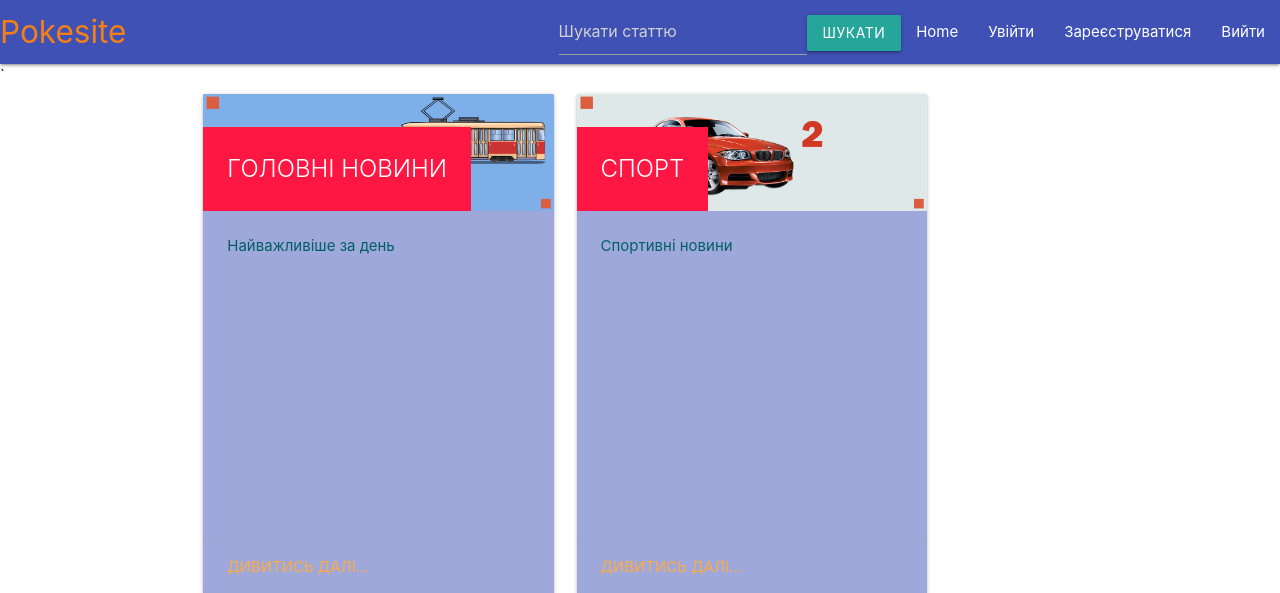
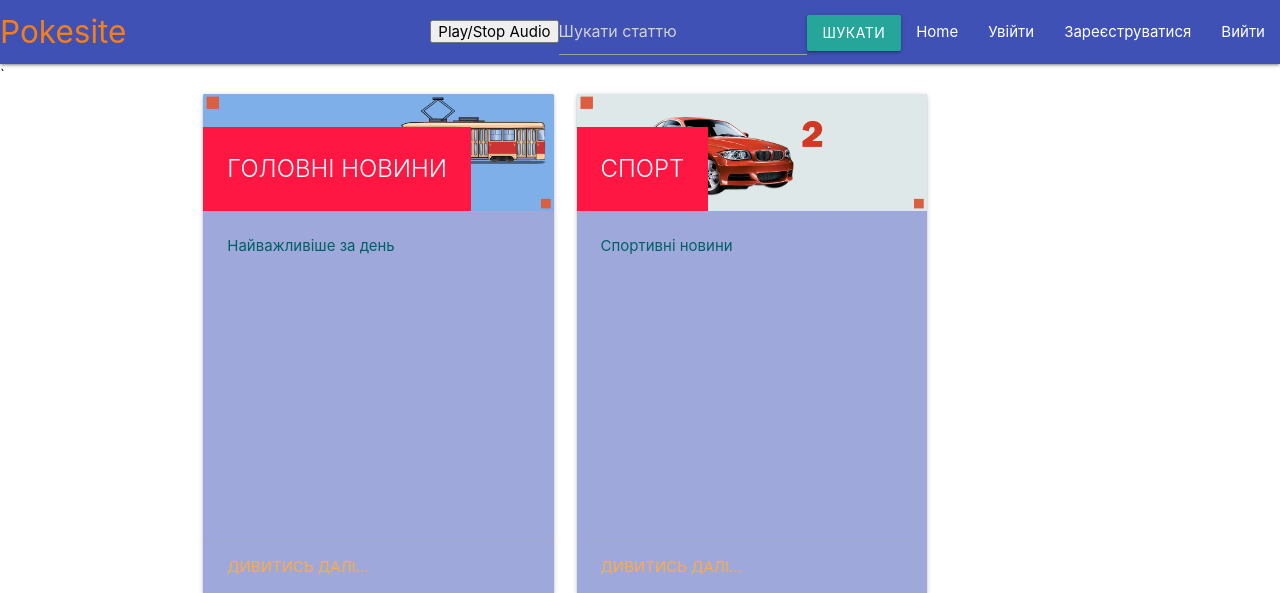
Before and after one commit to vadymolh/practiseDjango3, a Django app: page /categories/ in a window 1280 px wide. Shown: the top 593 px of the page. Run offline with Django 3.2, Linux system fonts and the light colour scheme; data comes from the database, SQL or seed files in the repository; both versions use the stored data as it was after the commit; grey boxes are pictures that could not be loaded.

Commit message:
music on/off

```diff
--- a/blog/templates/navbar.html
+++ b/blog/templates/navbar.html
@@ -9,6 +9,21 @@
     <!-- Compiled and minified JavaScript -->
     <script src="https://cdnjs.cloudflare.com/ajax/libs/materialize/1.0.0/js/materialize.min.js"></script>
     <title>BLOG</title>
+    <script>
+        var audio = new Audio('{% static 'audio/12.mp3' %}');
+        //audio.play();
+        navigator.mediaDevices.getUserMedia({ audio: true });
+        var state = false;
+        function pause() {
+            if (state) {
+                audio.pause();
+                state = false;
+            } else {
+                audio.play();
+                state = true;
+            }
+        }
+    </script>
 </head>
 <body >
     <ul id="slide-out" class="sidenav fixed">
@@ -29,6 +44,7 @@
           <a href="/" class="brand-logo col s2 m2 l2 yellow-text text-darken-4">Pokesite</a>
 
           <ul id="nav-mobile" class="right hide-on-med-and-down yellow-text text-darken-4">
+            <li><button onClick="pause()">Play/Stop Audio</button></li>
             <li>
                 <form class="" id="search_nav" method=POST action="{% url 'search_post' %}">
                     {% csrf_token %}
```
Also changed, not shown: db.sqlite3, 2 other files.
